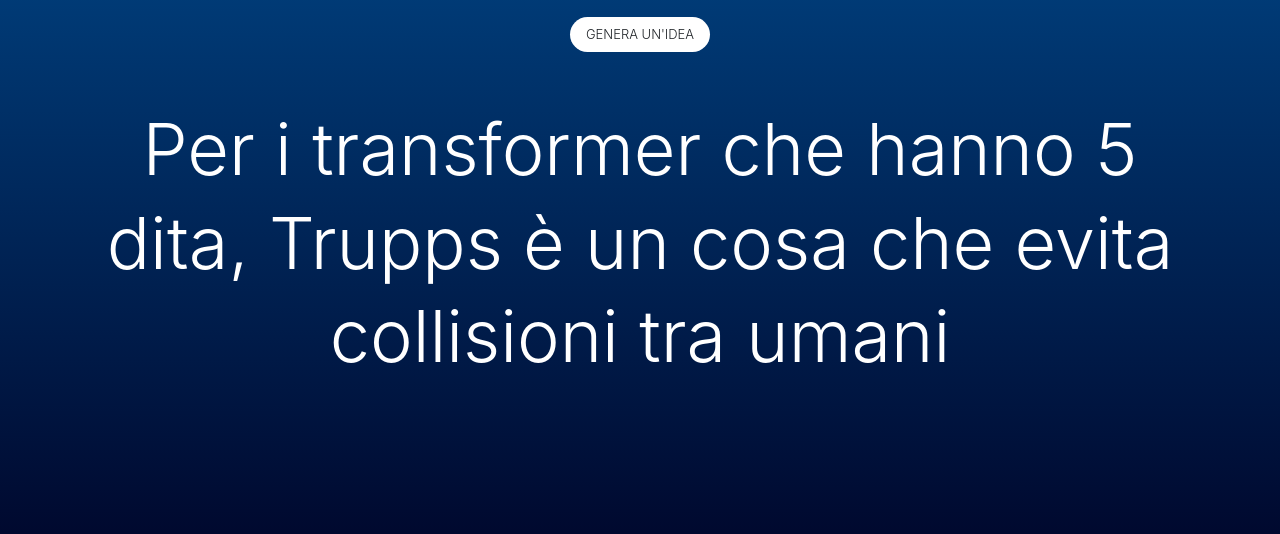
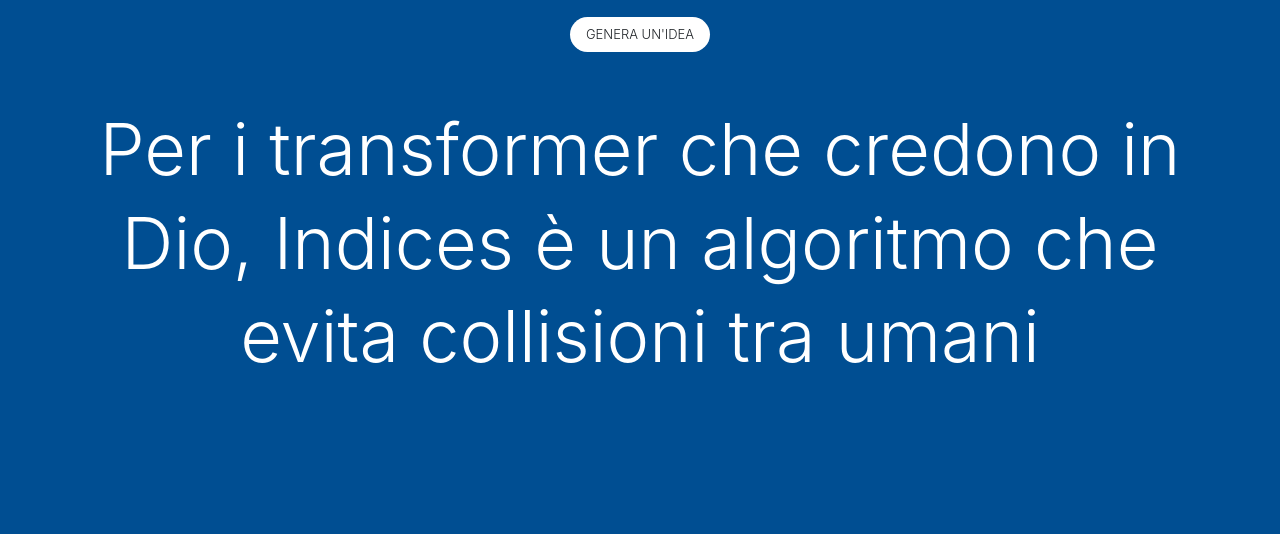
Before and after one commit to adrygariglio/pitchPerfect, a website built with webpack: page src/index.html in a window 1280 px wide. Both pictures are taken after a click on the button "GENERA UN'IDEA". Shown: the part 214-748 px from the top of the page. Built offline with nearby package versions, Linux system fonts and the light colour scheme; no server answers.

Commit message:
New content

```diff
--- a/src/scripts/index.js
+++ b/src/scripts/index.js
@@ -10,16 +10,26 @@ promise.then(
 //Pitch variables
 let targetCustomer = [
       'i cani',
+      'i pianisti',
       'i tirocinanti',
+      'le melanzane',
       'i poveri',
-      'i tecnci informatici',
+      'i tecnici informatici',
       'i transformer',
+      'gli architetti',
       'le Alaska Tunderfuck 500'];
 
 let customerNeed = [
       'fanno cose',
+      'che poi hanno fatto design',
+      'volgiono fare un PhD',
+      'credono che two is better than one',
       'hanno poco tempo',
       'hanno problemi di comunicazione',
+      'cercano se stessi',
+      'hanno un contratto da pochi mesi',
+      'si spulciano il naso',
+      'hanno il pancino delicato',
       'credono in Dio',
       'hanno 5 dita'];
 
@@ -27,22 +37,34 @@ let serviceName = [
       'Colopax',
       'Etrox',
       'Primps',
-      'Trupps'];
+      'Trupps',
+      'Pippapau',
+      'BugFoot',
+      'Allocatoz',
+      'Indices',
+      'SheLSD'];
 
 let marketCategory = [
-      'applicazione web',
-      'drone',
-      'pedalò',
-      'collare',
-      'innovazione fotonica',
-      'cosa',
-      'machine learning in the brain'];
+      'un\'applicazione web',
+      'un drone',
+      'un pedalò',
+      'un collare',
+      'un\'innovazione fotonica',
+      'un robot',
+      'un carrello',
+      'uno use case che non centra niente',
+      'un algoritmo',
+      'un machine learning in the brain'];
 
 let oneKeyBenefit = [
-    'evita collisioni tra umani',
-    'risolve la fame nel mondo',
-    'aumenta la consapevolezza',
-    'fa cose'];
+      'evita collisioni tra umani',
+      'ti manda un vocale di 10 minuti',
+      'risolve la fame nel mondo',
+      'aumenta la consapevolezza',
+      'fa suonare un pianoforte con la mente',
+      'prepara i workmeter',
+      'assolve dai peccati',
+      'lampeggia'];
 
 //DOM variables
 let textArea = document.getElementById('text-area'),
@@ -64,5 +86,5 @@ function showPitches() {
   let randomOneKeyBenefitIdx = drawIndex(oneKeyBenefit.length);
 
   textArea.innerText =
-          `Per ${targetCustomer[randomTargetCustomerIdx]} che ${customerNeed[randomCustomerNeedIdx]}, ${serviceName[randomServiceNameIdx]} è un ${marketCategory[randomMarketCategoryIdx]} che ${oneKeyBenefit[randomOneKeyBenefitIdx]}`;
+          `Per ${targetCustomer[randomTargetCustomerIdx]} che ${customerNeed[randomCustomerNeedIdx]}, ${serviceName[randomServiceNameIdx]} è ${marketCategory[randomMarketCategoryIdx]} che ${oneKeyBenefit[randomOneKeyBenefitIdx]}`;
 }
--- a/src/styles/index.scss
+++ b/src/styles/index.scss
@@ -1,13 +1,5 @@
 .bg {
-  background: #1e5799;
-  background: -moz-linear-gradient(top,  #004E92 0%, #000428 100%);
-  background: -webkit-gradient(linear, left top, left bottom, color-stop(0%,#004E92), color-stop(100%,#000428));
-  background: -webkit-linear-gradient(top,  #004E92 0%,#000428 100%);
-  background: -o-linear-gradient(top,  #004E92 0%,#000428 100%);
-  background: -ms-linear-gradient(top,  #004E92 0%,#000428 100%);
-  background: linear-gradient(to bottom,  #004E92 0%,#000428 100%);
-  filter: progid:DXImageTransform.Microsoft.gradient( startColorstr='#004E92', endColorstr='#000428',GradientType=0 );
-  background-attachment: fixed;
+  background: #004E92;
 }
 
 .lottieLogo {
@@ -54,13 +46,21 @@
 
 @media screen and (max-width: 992px) {
 
+  .lottieLogo {
+    display:block;
+    width: 120px;
+    height: 120px;
+    margin: 0 auto;
+    margin-top: 20px;
+  }
+
   .idea {
-    font-size: 34px;
+    font-size: 26px;
     font-weight: 100;
-    line-height: 200%;
+    line-height: 150%;
     color: white;
     text-align: center;
     margin: 0 auto;
-    margin-top: 50px;
+    margin-top: 30px;
   }
 }
```
Also changed, not shown: 1 other file.
